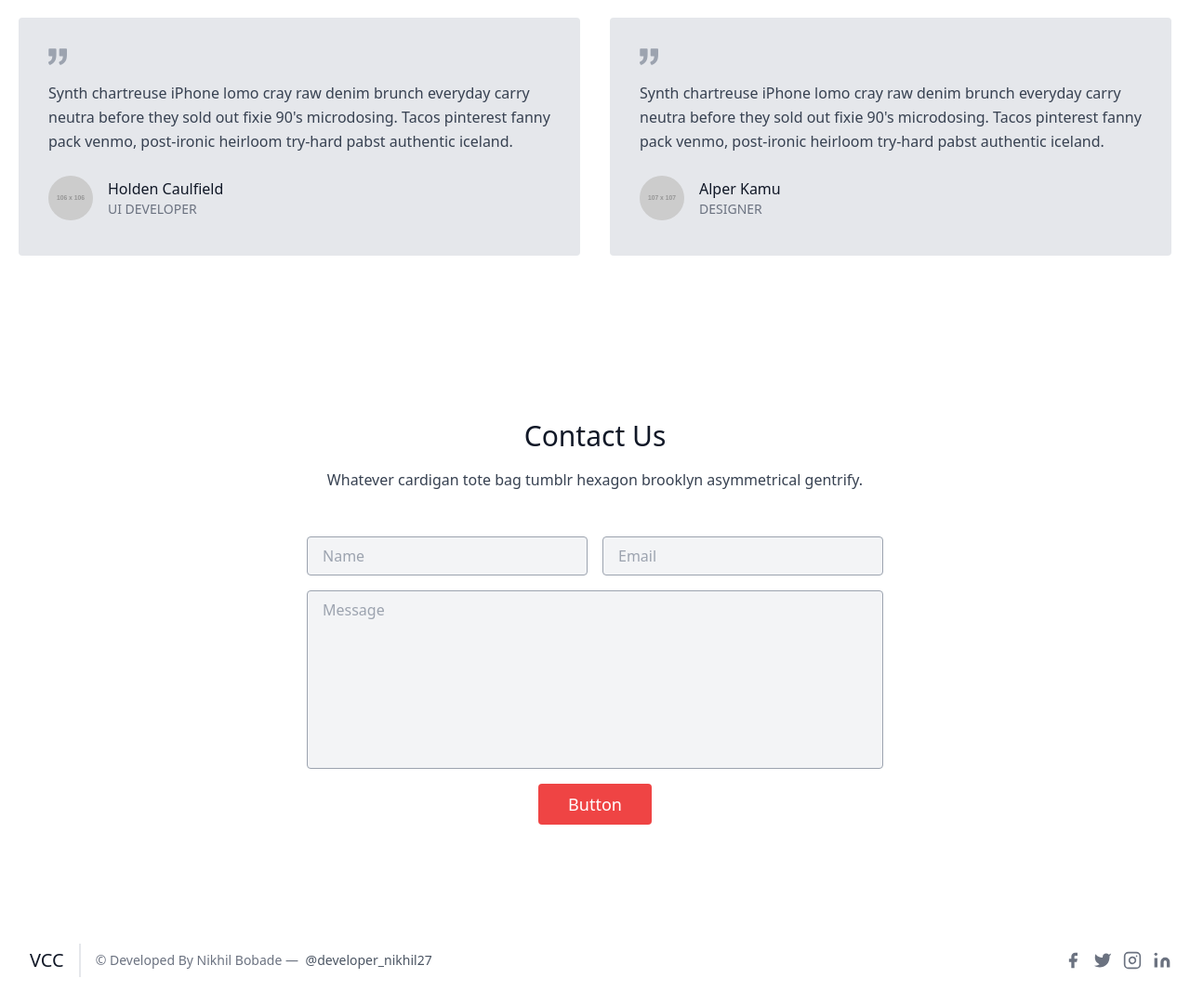
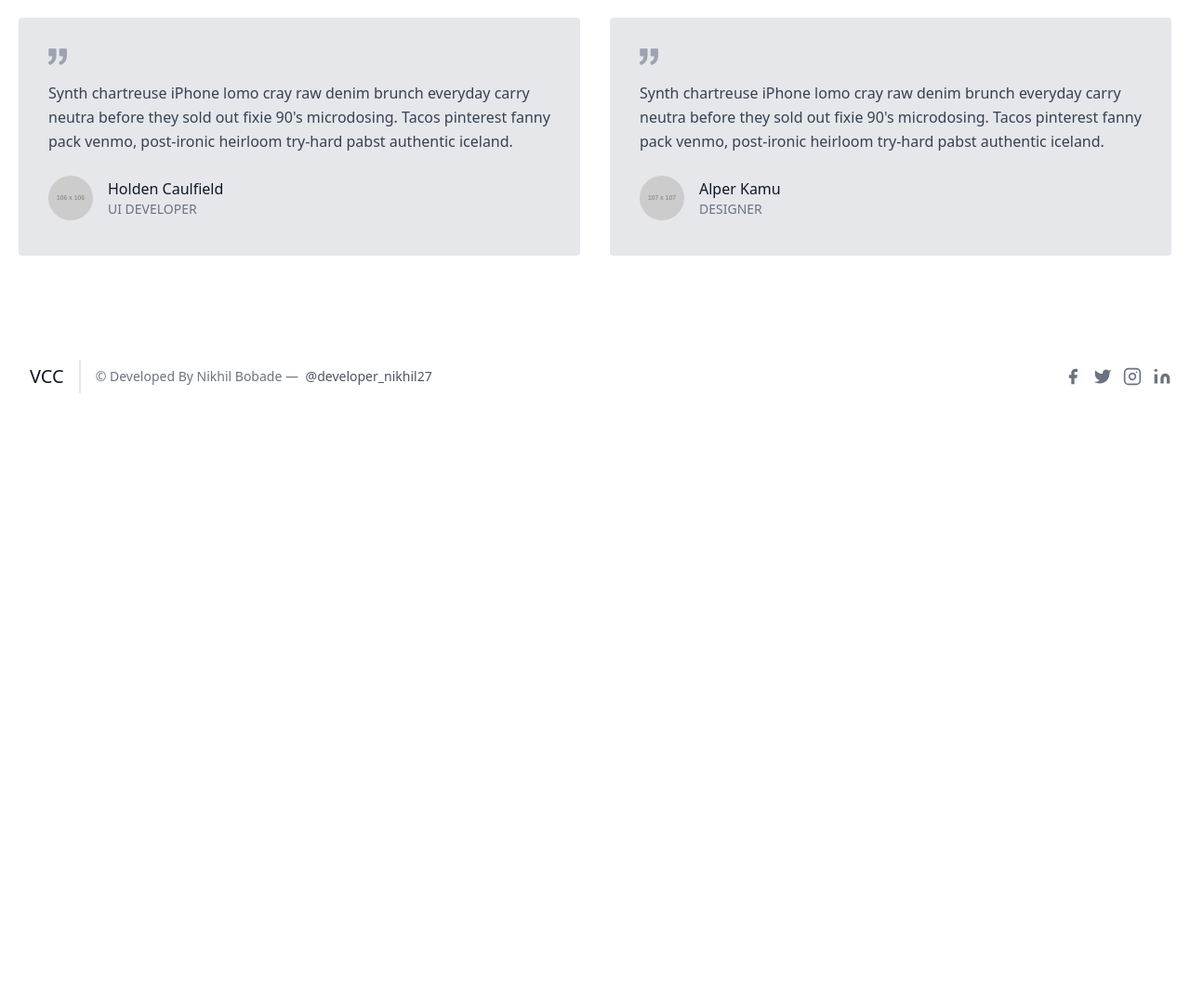
Before and after one commit to vishalcomclasses/VishalComClasses, a plain HTML site: page index.html in a window 1280 px wide. Shown: the part 1169-2250 px from the top of the page at 93% size. After the commit the page ends 1624 px from the top, so only its background shows below. Drawn offline with nearby package versions, Linux system fonts and the light colour scheme; placeholder pictures from the web are drawn by us.

Commit message:
Update Easy

```diff
--- a/index.html
+++ b/index.html
@@ -20,7 +20,6 @@
             <nav class="md:ml-auto flex flex-wrap items-center text-base justify-center">
                 <a class="mr-5 hover:text-gray-900" href="#home">Home </a>
                 <a class="mr-5 hover:text-gray-900" href="#about">About</a>
-                <a class="mr-5 hover:text-gray-900" href="#contact">Contact</a>
             </nav>
 
         </div>
@@ -122,39 +121,7 @@
             </div>
         </div>
     </section>
-    <section id="contact" class="text-gray-700 body-font relative">
-        <div class="container px-5 py-24 mx-auto">
-            <div class="flex flex-col text-center w-full mb-12">
-                <h1 class="sm:text-3xl text-2xl font-medium title-font mb-4 text-gray-900">Contact Us</h1>
-                <p class="lg:w-2/3 mx-auto leading-relaxed text-base">Whatever cardigan tote bag tumblr hexagon brooklyn
-                    asymmetrical gentrify.</p>
-            </div>
-            <div class="lg:w-1/2 md:w-2/3 mx-auto">
-                <div class="flex flex-wrap -m-2">
-                    <div class="p-2 w-1/2">
-                        <input
-                            class="w-full bg-gray-100 rounded border border-gray-400 focus:outline-none focus:border-red-500 text-base px-4 py-2"
-                            placeholder="Name" type="text">
-                    </div>
-                    <div class="p-2 w-1/2">
-                        <input
-                            class="w-full bg-gray-100 rounded border border-gray-400 focus:outline-none focus:border-red-500 text-base px-4 py-2"
-                            placeholder="Email" type="email">
-                    </div>
-                    <div class="p-2 w-full">
-                        <textarea
-                            class="w-full bg-gray-100 rounded border border-gray-400 focus:outline-none h-48 focus:border-red-500 text-base px-4 py-2 resize-none block"
-                            placeholder="Message"></textarea>
-                    </div>
-                    <div class="p-2 w-full">
-                        <button
-                            class="flex mx-auto text-white bg-red-500 border-0 py-2 px-8 focus:outline-none hover:bg-red-600 rounded text-lg">Button</button>
-                    </div>
 
-                </div>
-            </div>
-        </div>
-    </section>
     <footer class="text-gray-700 body-font">
         <div class="container px-5 py-8 mx-auto flex items-center sm:flex-row flex-col">
             <a class="flex title-font font-medium items-center md:justify-start justify-center text-gray-900">
```
